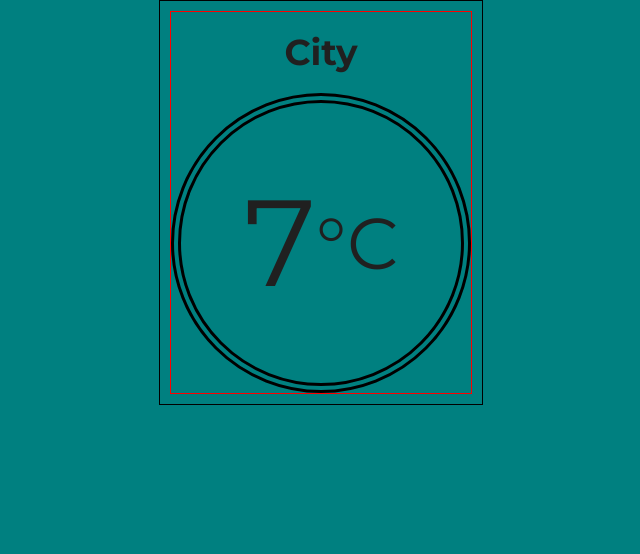
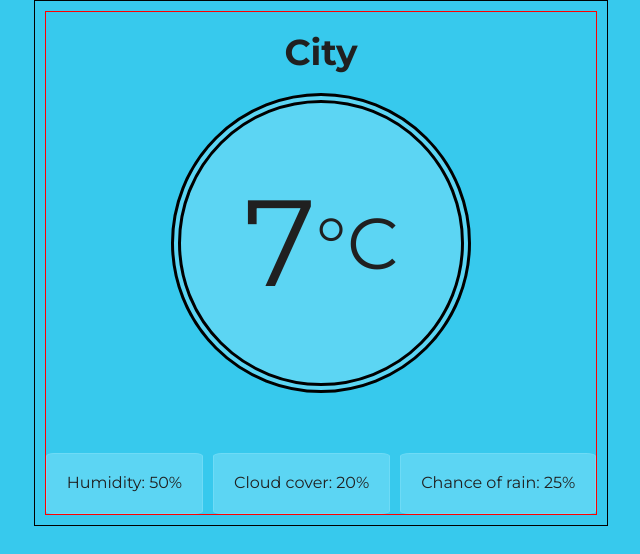
Before and after one commit to Adrode/weather-app-react, a React (Create React App) app: page / in a window 1280 px wide. Shown: the top 554 px of the page, without its empty margins (319-959 px from the left). Built offline with nearby package versions, Linux system fonts and the light colour scheme.

Commit message:
AdditionalInfo component prepared; ActualWeather prepared and styled

```diff
--- a/src/GlobalStyle.js
+++ b/src/GlobalStyle.js
@@ -12,7 +12,7 @@ export const GlobalStyle = createGlobalStyle`
   body {
     font-family: "Montserrat", sans-serif;
     color: ${({ theme }) => theme.color.fontColor};
-    background-color: teal;
+    background-color: ${({ theme }) => theme.color.backgroundMain};
     display: flex;
     align-items: center;
     justify-content: center;
--- a/src/common/Container/styled.js
+++ b/src/common/Container/styled.js
@@ -2,7 +2,6 @@ import styled from "styled-components";
 
 export const Container = styled.main`
     max-width: 1200px;
-    width: max-content;
     padding: 10px;
 
     display: flex;
--- /dev/null
+++ b/src/features/ActualWeather/AdditionalInfo/index.js
@@ -0,0 +1,12 @@
+import { InfoContainer, StyledAdditionalInfo } from "./styled"
+
+export const AdditionalInfo = () => {
+
+    return (
+        <StyledAdditionalInfo>
+            <InfoContainer>Humidity: 50%</InfoContainer>
+            <InfoContainer>Cloud cover: 20%</InfoContainer>
+            <InfoContainer>Chance of rain: 25%</InfoContainer>
+        </StyledAdditionalInfo>
+    )
+}
--- /dev/null
+++ b/src/features/ActualWeather/AdditionalInfo/styled.js
@@ -0,0 +1,17 @@
+import styled from "styled-components";
+
+export const StyledAdditionalInfo = styled.div`
+    width: 100%;
+    display: flex;
+    gap: 10px;
+    align-items: center;
+    justify-content: space-evenly;
+`;
+
+export const InfoContainer = styled.div`
+    border: 1px solid ${({ theme }) => theme.color.backgroundItems};
+    border-radius: 5%;
+    padding: 20px;
+
+    background-color: ${({ theme }) => theme.color.backgroundItems};
+`;
--- a/src/features/ActualWeather/Temperature/styled.js
+++ b/src/features/ActualWeather/Temperature/styled.js
@@ -1,10 +1,13 @@
 import styled from "styled-components";
 
 export const StyledTemperature = styled.div`
-    border: 10px double black;
+    margin: 0 auto 60px;
+    border: 10px double ${({ theme }) => theme.color.black};
     border-radius: 50%;
     aspect-ratio: 1 / 1;
     width: 300px;
+
+    background-color: ${({ theme }) => theme.color.backgroundItems};
 
     font-size: ${({ theme }) => theme.fontSize.large}px;
 
--- a/src/features/ActualWeather/index.js
+++ b/src/features/ActualWeather/index.js
@@ -1,6 +1,7 @@
 import { ActualWeatherStyled } from "./styled";
 import Place from "./Place";
 import { Temperature } from "./Temperature";
+import { AdditionalInfo } from "./AdditionalInfo";
 
 const ActualWeather = () => {
 
@@ -10,6 +11,7 @@ const ActualWeather = () => {
                 title={"City"}
             />
             <Temperature />
+            <AdditionalInfo />
         </ActualWeatherStyled>
     )
 }
--- a/src/features/ActualWeather/styled.js
+++ b/src/features/ActualWeather/styled.js
@@ -2,7 +2,6 @@ import styled from "styled-components";
 
 export const ActualWeatherStyled = styled.section`
     border: 1px solid red;
-    width: max-content;
 
     display: flex;
     flex-direction: column;
--- a/src/theme.js
+++ b/src/theme.js
@@ -1,8 +1,11 @@
 export const theme = {
     color: {
-        backgroung: "#0080FF",
+        backgroundMain: "#37C9ED",
+        backgroundItems: "#82e2fa80",
         border: "#404040",
         fontColor: "#202020",
+        transparentBlack: "#272727",
+        black: "#000000",
     },
     fontWeight: {
         normal: 400,
```
